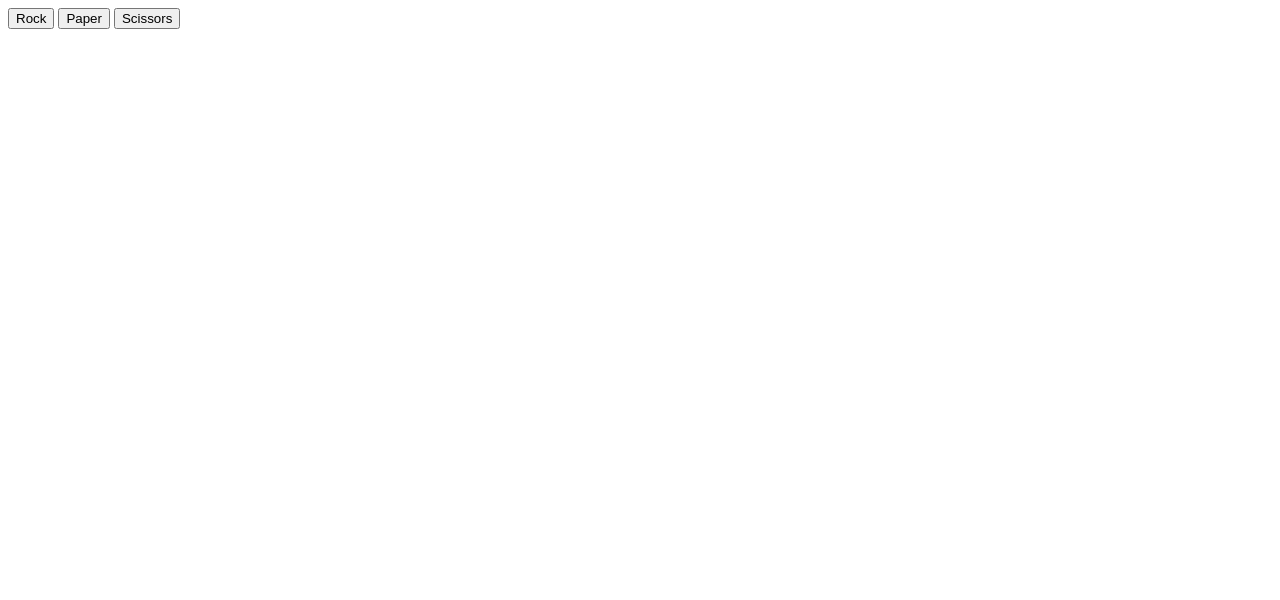
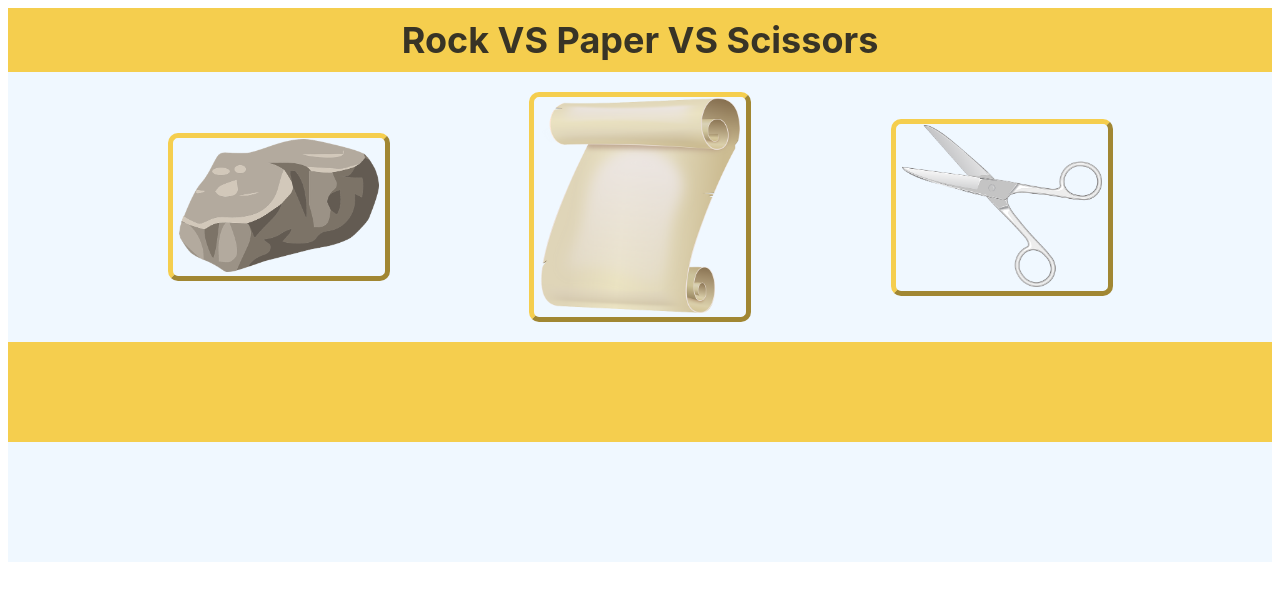
Before and after one commit to mackmeggie/rock-paper-scissors, a plain HTML site: page index.html in a window 1280 px wide. Drawn offline with Linux system fonts and the light colour scheme.

Commit message:
add css styling

```diff
--- a/index.html
+++ b/index.html
@@ -3,17 +3,28 @@
 <head>
   <title>Page Title</title>
   <meta charset="UTF-8"/>
+  <link rel="stylesheet" href="style.css">
 </head>
 <body>
 
+  <h3>Rock   VS   Paper   VS   Scissors</h3>
 
-  <button id='Rock'>Rock</button>
-  <button id='Paper'>Paper</button>
-  <button id='Scissors'>Scissors</button>
-
+<div class = "buttons">
+  <button id='Rock'>
+    <img src = "rock.png" alt = "rock"></button>
+  <button id='Paper'>
+    <img src = "paper.png" alt = "Paper"></button>
+  <button id='Scissors'>
+    <img src = scissors.png alt = "scissors"></button>
+</div>
   <script src="script.js"> </script>
 
   <div id ='container'></div>
-  <div id ='score'></div>
+
+
+    <div id ='round'></div>
+    <div id ='player'></div>
+    <div id ='comp'></div>
+
 </body>
 </html>
--- a/script.js
+++ b/script.js
@@ -15,11 +15,11 @@ function computerPlay() {
 //create function to track 5 rounds and announce winner
 function fullGame(roundCount, playerScore, computerScore) {
     if (roundCount == 5 && playerScore > computerScore){
-       alert("You won! You beat the computer!")
+       alert("You won! You beat the computer!");
     }
 
     else if (roundCount == 5 && playerScore < computerScore) {
-        alert("You lost! Computers will take over the world!")
+        alert("You lost! Computers will take over the world!");
     }
 }
 
@@ -29,48 +29,62 @@ function oneRound(playerSelection, computerSelection) {
         playerScore++;
         roundCount++;
         document.getElementById('container').textContent = "You win! Rock beats Scissors.";
-        document.getElementById('score').textContent = "Round:" + roundCount + "\nPlayer Score:" + playerScore + "\nComputer Score:" + computerScore;
+        document.getElementById('round').textContent = "Round: " + roundCount;
+        document.getElementById('player').textContent = "Player Score: " + playerScore;
+        document.getElementById('comp').textContent ="Computer Score: " + computerScore;
     }
 
     else if (playerSelection == "scissors" && computerSelection == "rock") {
         computerScore++;
         roundCount++;
         document.getElementById('container').textContent = "You lost. Rock beats Scissors.";
-        document.getElementById('score').textContent = "Round:" + roundCount + "\nPlayer Score:" + playerScore + "\nComputer Score:" + computerScore;
+        document.getElementById('round').textContent = "Round: " + roundCount;
+        document.getElementById('player').textContent = "Player Score: " + playerScore;
+        document.getElementById('comp').textContent ="Computer Score: " + computerScore;
     }
 
     else if (playerSelection == "scissors" && computerSelection == "paper") {
         playerScore++;
         roundCount++;
         document.getElementById('container').textContent = "You win! Scissors beats paper.";
-        document.getElementById('score').textContent = "Round:" + roundCount + "\nPlayer Score:" + playerScore + "\nComputer Score:" + computerScore;
+        document.getElementById('round').textContent = "Round: " + roundCount;
+        document.getElementById('player').textContent = "Player Score: " + playerScore;
+        document.getElementById('comp').textContent ="Computer Score: " + computerScore;
     }
 
     else if (playerSelection == "paper" && computerSelection == "scissors") {
         computerScore++;
         roundCount++;
         document.getElementById('container').textContent = "You lost. Scissors beats paper.";
-        document.getElementById('score').textContent = "Round:" + roundCount + "\nPlayer Score:" + playerScore + "\nComputer Score:" + computerScore;
+        document.getElementById('round').textContent = "Round: " + roundCount;
+        document.getElementById('player').textContent = "Player Score: " + playerScore;
+        document.getElementById('comp').textContent ="Computer Score: " + computerScore;
     }
 
     else if (playerSelection == "rock" && computerSelection == "paper") {
         computerScore++;
         roundCount++
         document.getElementById('container').textContent = "You lost. Paper beats rock.";
-        document.getElementById('score').textContent = "Round:" + roundCount + "\nPlayer Score:" + playerScore + "\nComputer Score:" + computerScore;
+        document.getElementById('round').textContent = "Round: " + roundCount;
+        document.getElementById('player').textContent = "Player Score: " + playerScore;
+        document.getElementById('comp').textContent ="Computer Score: " + computerScore;
     }
 
     else if (playerSelection == "paper" && computerSelection == "paper") {
         playerScore++;
         roundCount++;
         document.getElementById('container').textContent = "You win! Paper beats rock.";
-        document.getElementById('score').textContent = "Round:" + roundCount + "\nPlayer Score:" + playerScore + "\nComputer Score:" + computerScore;
+        document.getElementById('round').textContent = "Round: " + roundCount;
+        document.getElementById('player').textContent = "Player Score: " + playerScore;
+        document.getElementById('comp').textContent ="Computer Score: " + computerScore;
     }
 
     else if (playerSelection == computerSelection) {
         roundCount++;
         document.getElementById('container').textContent = "You tied! You and the computer selected the same option.";
-        document.getElementById('score').textContent = "Round:" + roundCount + "\nPlayer Score:" + playerScore + "\nComputer Score:" + computerScore;
+        document.getElementById('round').textContent = "Round: " + roundCount;
+        document.getElementById('player').textContent = "Player Score: " + playerScore;
+        document.getElementById('comp').textContent ="Computer Score: " + computerScore;
     }
 }
 
--- /dev/null
+++ b/style.css
@@ -0,0 +1,51 @@
+h3 {
+    display: flex;
+    justify-content: center;
+    align-items: center;
+    margin: 0;
+    padding: 10px;
+    background-color: #f5ce4e;
+    color: #383426;
+    font-size: 36px;
+    font-family: -apple-system, BlinkMacSystemFont, 'Segoe UI', Roboto, Oxygen, Ubuntu, Cantarell, 'Open Sans', 'Helvetica Neue', sans-serif;
+}
+
+.buttons {
+    display: flex;
+    justify-content: space-evenly;
+    align-items: center;
+    background-color: aliceblue;
+    padding: 20px;
+}
+
+img {
+    width: 200px;
+    height: auto;
+}
+
+button {
+    background-color: aliceblue;
+    border-color: #f5ce4e;
+    border-width: 5px;
+    border-radius: 10px;
+}
+
+#container {
+    display: flex;
+    justify-content: center;
+    align-items: center;
+    background-color: #f5ce4e;
+    padding: 50px;
+    font-size: 26px;
+    font-weight: bold;
+    font-family: -apple-system, BlinkMacSystemFont, 'Segoe UI', Roboto, Oxygen, Ubuntu, Cantarell, 'Open Sans', 'Helvetica Neue', sans-serif;
+}
+
+#round, #player, #comp {
+    display: flex;
+    justify-content: center;
+    align-items: center;
+    background-color: aliceblue;
+    padding: 20px;
+    font-family: -apple-system, BlinkMacSystemFont, 'Segoe UI', Roboto, Oxygen, Ubuntu, Cantarell, 'Open Sans', 'Helvetica Neue', sans-serif;
+}
```
Also changed, not shown: paper.png (added), rock.png (added), scissors.png (added).
